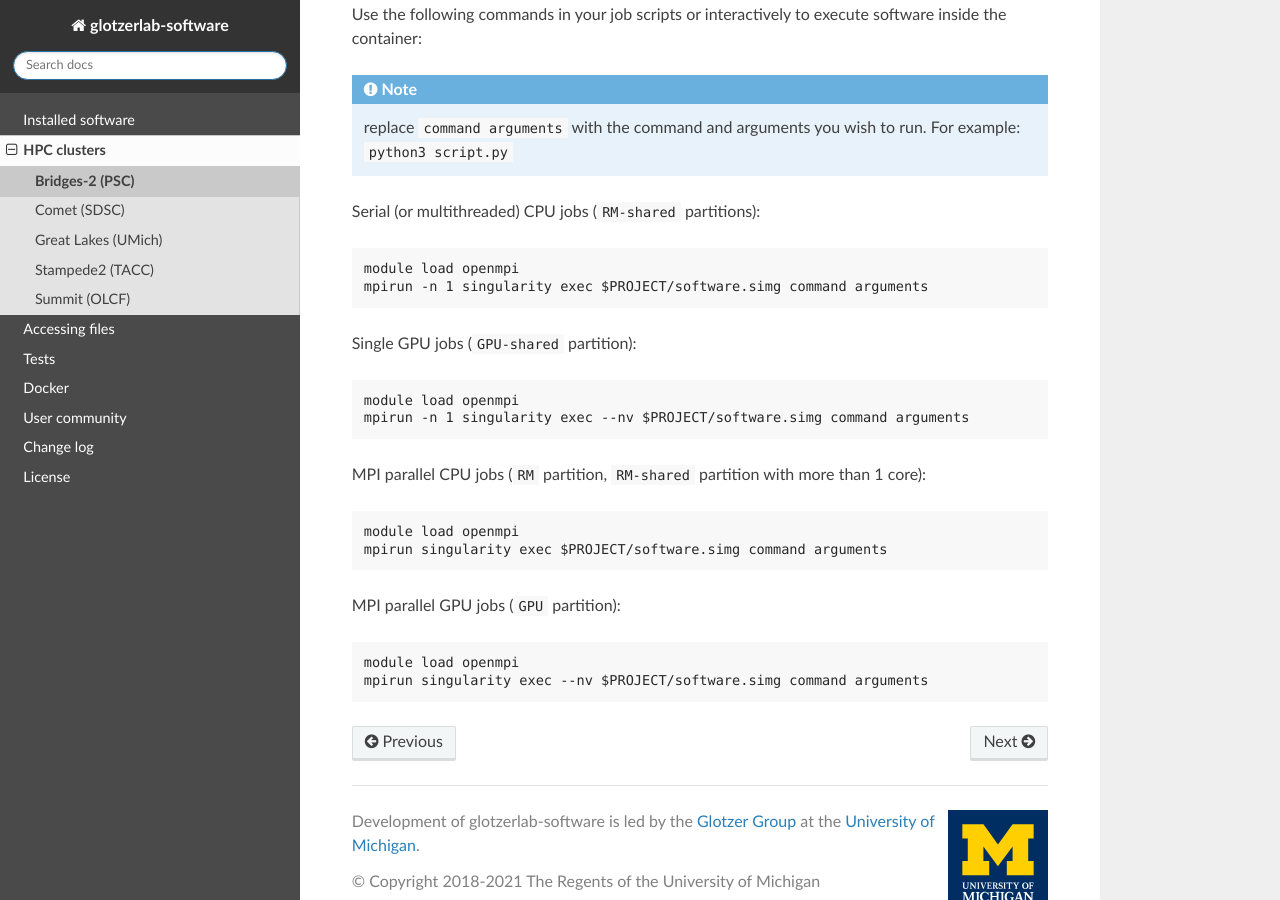
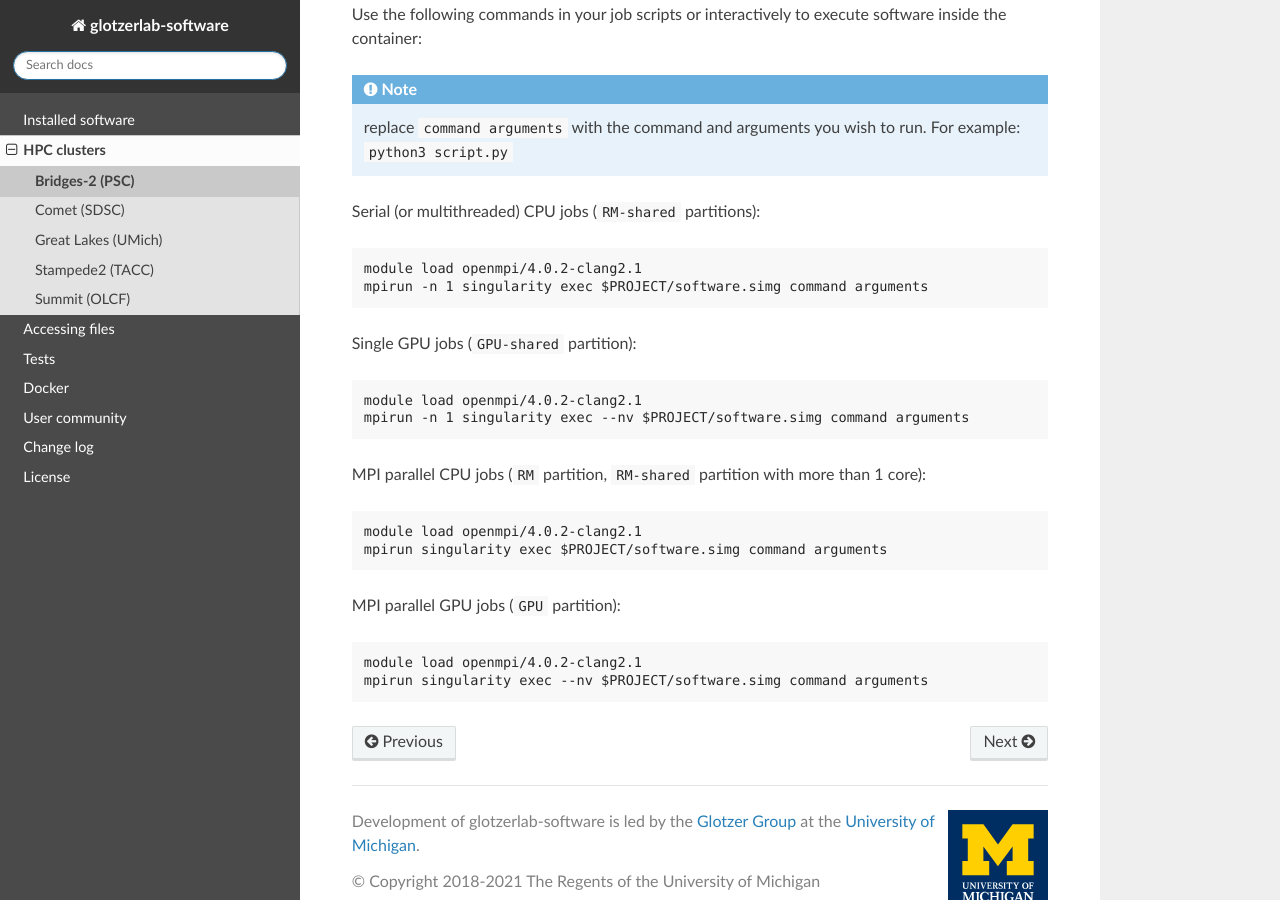
Before and after one commit to glotzerlab/software, a Sphinx documentation site: the page built from doc/clusters/bridges2.rst, in a window 1280 px wide and 900 px high, scrolled down 605 px. Built offline with Sphinx 7.4.7 and the Read the Docs theme 2.0.0, drawn with Linux system fonts in a browser that asks for light colours.

Commit message:
Document working bridges2 openmpi module

```diff
--- a/doc/clusters/bridges2.rst
+++ b/doc/clusters/bridges2.rst
@@ -28,20 +28,20 @@ container:
 
 Serial (or multithreaded) CPU jobs (``RM-shared`` partitions)::
 
-    module load openmpi
+    module load openmpi/4.0.2-clang2.1
     mpirun -n 1 singularity exec $PROJECT/software.simg command arguments
 
 Single GPU jobs (``GPU-shared`` partition)::
 
-    module load openmpi
+    module load openmpi/4.0.2-clang2.1
     mpirun -n 1 singularity exec --nv $PROJECT/software.simg command arguments
 
 MPI parallel CPU jobs (``RM`` partition, ``RM-shared`` partition with more than 1 core)::
 
-    module load openmpi
+    module load openmpi/4.0.2-clang2.1
     mpirun singularity exec $PROJECT/software.simg command arguments
 
 MPI parallel GPU jobs (``GPU`` partition)::
 
-    module load openmpi
+    module load openmpi/4.0.2-clang2.1
     mpirun singularity exec --nv $PROJECT/software.simg command arguments
```
